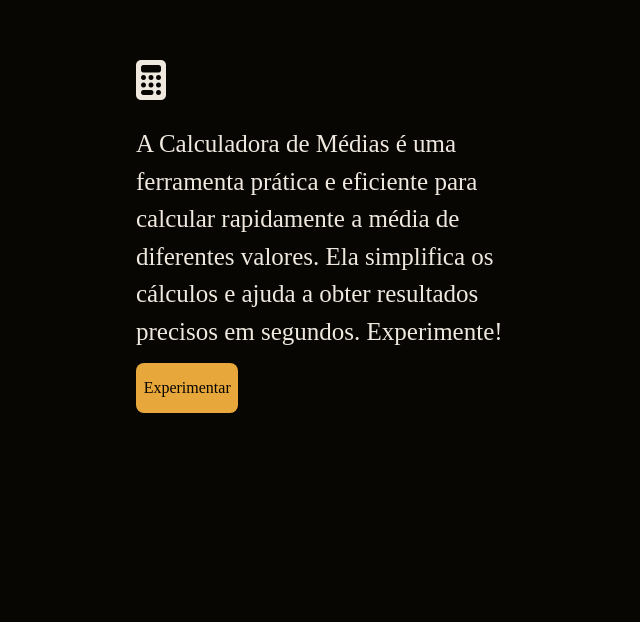
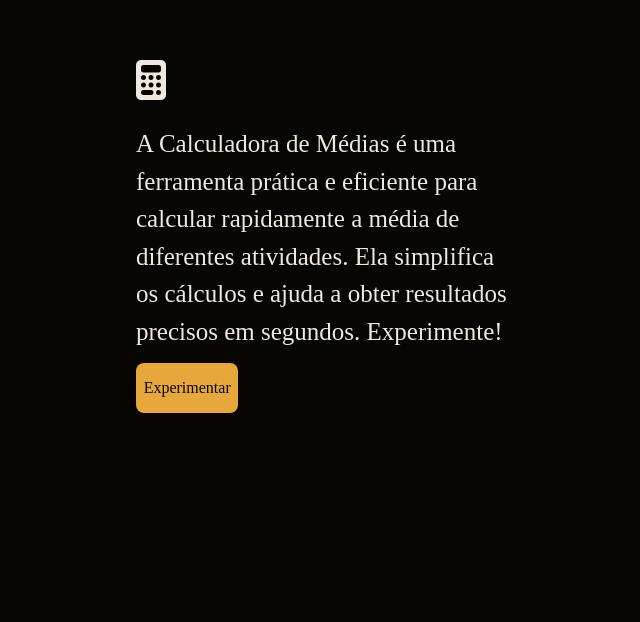
Before and after one commit to matheexe/CalculadoradeM-dias, a plain HTML site: page index.html in a window 1280 px wide. Shown: the part 178-800 px from the top of the page, without its empty margins (56-696 px from the left). Drawn offline with Linux system fonts and the light colour scheme; a web font is replaced by a local one.

Commit message:
Mudança no HTML e JS.

```diff
--- a/index.html
+++ b/index.html
@@ -12,7 +12,7 @@
     <header id="container">
         <p><i class="fa-solid fa-calculator"></i></p>
         <h1>A Calculadora de Médias é uma ferramenta prática e eficiente
-            para calcular rapidamente a média de diferentes valores.
+            para calcular rapidamente a média de diferentes atividades.
             Ela simplifica os cálculos e ajuda a obter resultados precisos em segundos.
             Experimente!</h1>
             <a href="#form"id="btnExperimentar">Experimentar</a>
--- a/main.js
+++ b/main.js
@@ -14,8 +14,6 @@ form.addEventListener('submit', function(e){
     adicionaLinha();
     atualizaTabela();
     calculoFinal();
-
-
 });
 
 function adicionaLinha(){
@@ -39,7 +37,6 @@ function adicionaLinha(){
 
         linhas += linha;
     }
-
 
 
     inputNomeAtividade.value = '';
@@ -71,5 +68,4 @@ function calculoFinal(){
         resultado.innerHTML = ('Reprovado');
         resultado.style.backgroundColor = ('#cb4f42');
     }
-
 }
```
